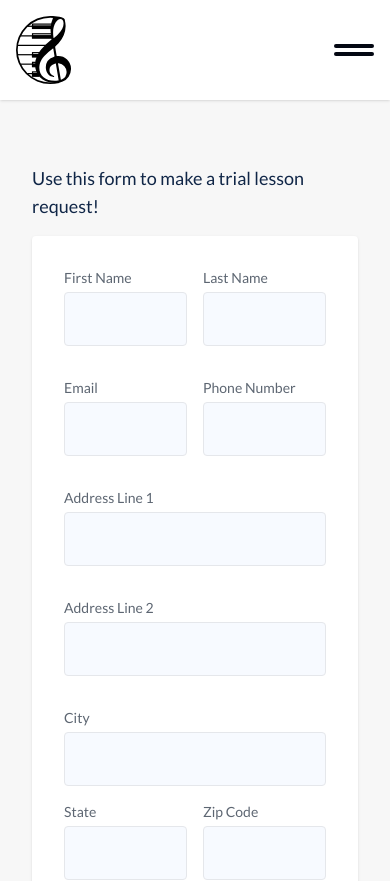
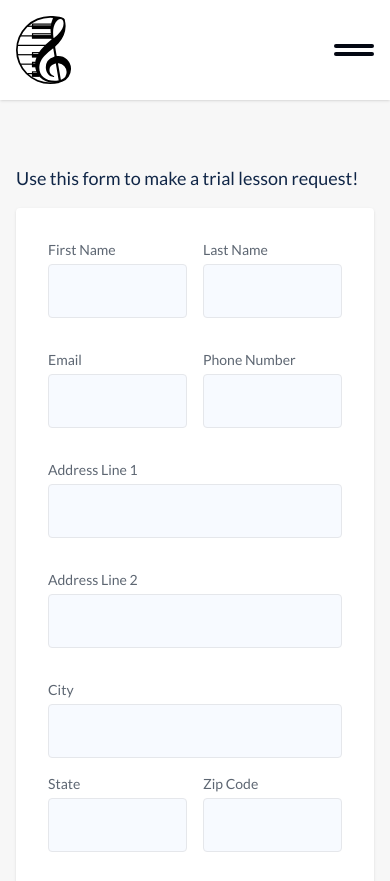
Before and after one commit to KunalGala1/yuasa-piano-studio-fa-2025, a Next.js app: page /contact in a window 390 px wide. Shown: the top 881 px of the page. Built offline with nearby package versions, Linux system fonts and the light colour scheme.

Commit message:
slightly less padding for contact form on mobile

```diff
--- a/src/app/(pages)/contact/page.tsx
+++ b/src/app/(pages)/contact/page.tsx
@@ -6,7 +6,7 @@ import Inquiry from "@/components/Inquiry";
 
 const ContactPage = () => {
   return (
-    <main className="px-8 py-16">
+    <main className="px-4 sm:px-8 py-16">
       <div className="max-w-6xl mx-auto space-y-4">
         <SmallHeading>
           Use this form to make a trial lesson request!
```
